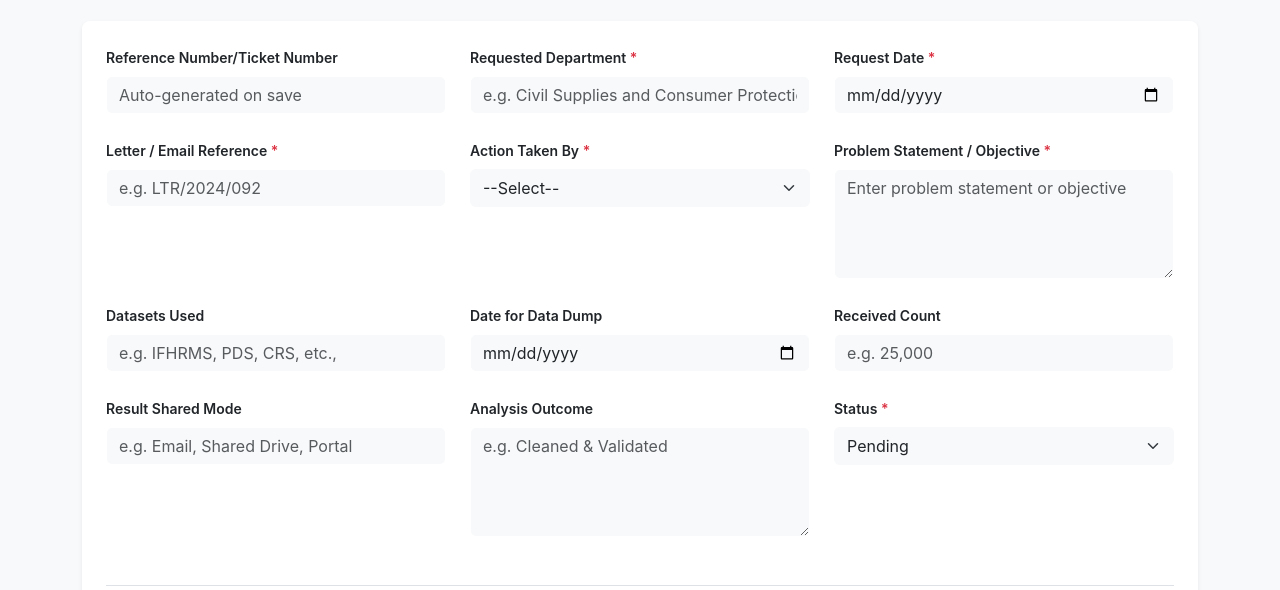
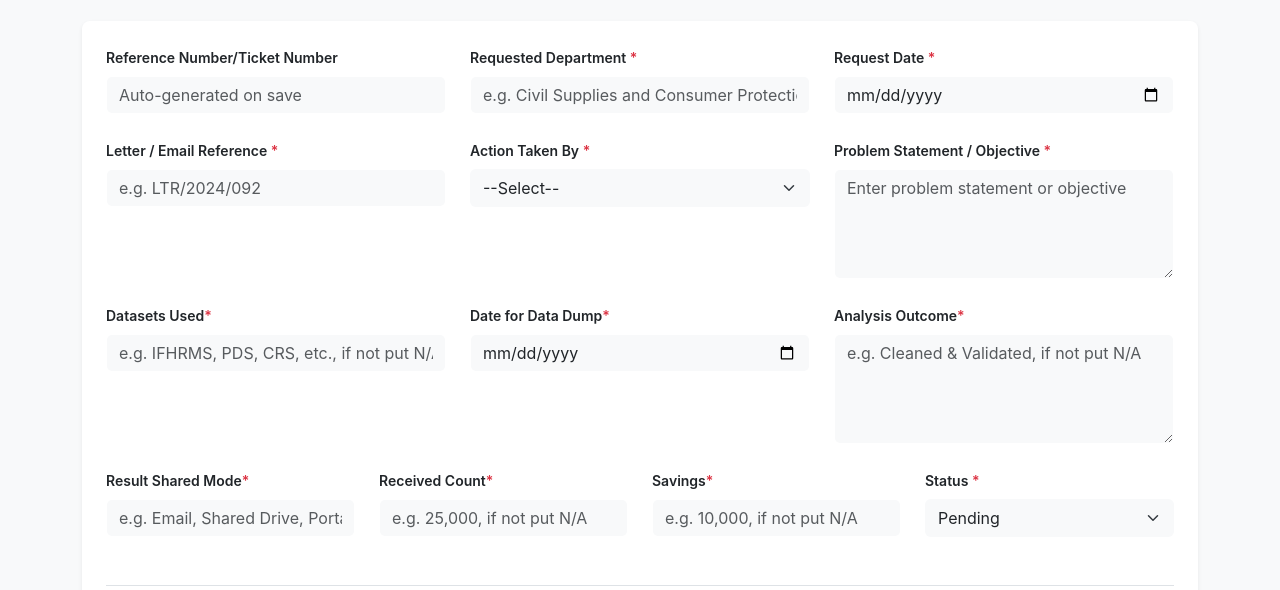
Before and after one commit to dpclient26/dprecord, a website: page index.html in a window 1280 px wide. Shown: the part 210-800 px from the top of the page. Drawn offline with nearby package versions, Linux system fonts and the light colour scheme; sample sign-in values are in the browser's storage.

Commit message:
updated v1

```diff
--- a/index.html
+++ b/index.html
@@ -114,32 +114,37 @@
 
                     <!-- Row 3 -->
                     <div class="col-md-4">
-                        <label class="form-label fw-semibold small">Datasets Used</label>
+                        <label class="form-label fw-semibold small">Datasets Used<span class="text-danger">*</span></label>
                         <input type="text" class="form-control bg-light" name="Datasets Used"
-                            placeholder="e.g. IFHRMS, PDS, CRS, etc.,">
+                            placeholder="e.g. IFHRMS, PDS, CRS, etc., if not put N/A" required>
                     </div>
                     <div class="col-md-4">
-                        <label class="form-label fw-semibold small">Date for Data Dump</label>
-                        <input type="date" class="form-control bg-light" name="Date for Data Dump">
+                        <label class="form-label fw-semibold small">Date for Data Dump<span class="text-danger">*</span></label>
+                        <input type="date" class="form-control bg-light" name="Date for Data Dump" required>
                     </div>
                     <div class="col-md-4">
-                        <label class="form-label fw-semibold small">Received Count</label>
-                        <input type="text" class="form-control bg-light" name="Received Count"
-                            placeholder="e.g. 25,000">
+                        <label class="form-label fw-semibold small">Analysis Outcome<span class="text-danger">*</span></label>
+                        <textarea class="form-control bg-light" name="Analysis Outcome"
+                            placeholder="e.g. Cleaned & Validated, if not put N/A" rows="4" required></textarea>
                     </div>
 
                     <!-- Row 4 -->
-                    <div class="col-md-4">
-                        <label class="form-label fw-semibold small">Result Shared Mode</label>
+                    <div class="col-md-3">
+                        <label class="form-label fw-semibold small">Result Shared Mode<span class="text-danger">*</span></label>
                         <input type="text" class="form-control bg-light" name="Result Shared Mode"
-                            placeholder="e.g. Email, Shared Drive, Portal">
+                            placeholder="e.g. Email, Shared Drive, Portal, if not put N/A" required>
                     </div>
-                    <div class="col-md-4">
-                        <label class="form-label fw-semibold small">Analysis Outcome</label>
-                        <textarea class="form-control bg-light" name="Analysis Outcome"
-                            placeholder="e.g. Cleaned & Validated" rows="4"></textarea>
+                     <div class="col-md-3">
+                        <label class="form-label fw-semibold small">Received Count<span class="text-danger">*</span></label>
+                        <input type="text" class="form-control bg-light" name="Received Count"
+                            placeholder="e.g. 25,000, if not put N/A" required>
                     </div>
-                    <div class="col-md-4">
+                    <div class="col-md-3">
+                        <label class="form-label fw-semibold small">Savings<span class="text-danger">*</span></label>
+                        <input type="text" class="form-control bg-light" name="Savings"
+                            placeholder="e.g. 10,000, if not put N/A" required>
+                    </div>
+                    <div class="col-md-3">
                         <label class="form-label fw-semibold small">Status <span class="text-danger">*</span></label>
                         <select class="form-select bg-light" name="Status" required>
                             <option value="Pending" selected>Pending</option>
--- a/src/app.source.js
+++ b/src/app.source.js
@@ -439,12 +439,12 @@ function setupFormLogic(form) {
 }
 
 function populateForm(form, record) {
-    const fieldsToFill = [
+        const fieldsToFill = [
         'Requested Department', 'Request Date', 'Letter / Email Reference',
         'Action Taken By', 'Problem Statement / Objective', 'Datasets Used',
         'Date for Data Dump', 'Received Count', 'Completed Date',
         'Result Shared Mode', 'Analysis Outcome', 'File Path (if any)',
-        'Action Taken', 'Status'
+        'Action Taken', 'Status', 'Savings'
     ];
 
     fieldsToFill.forEach(field => {
```
Also changed, not shown: js/app.js, 1 other file.
